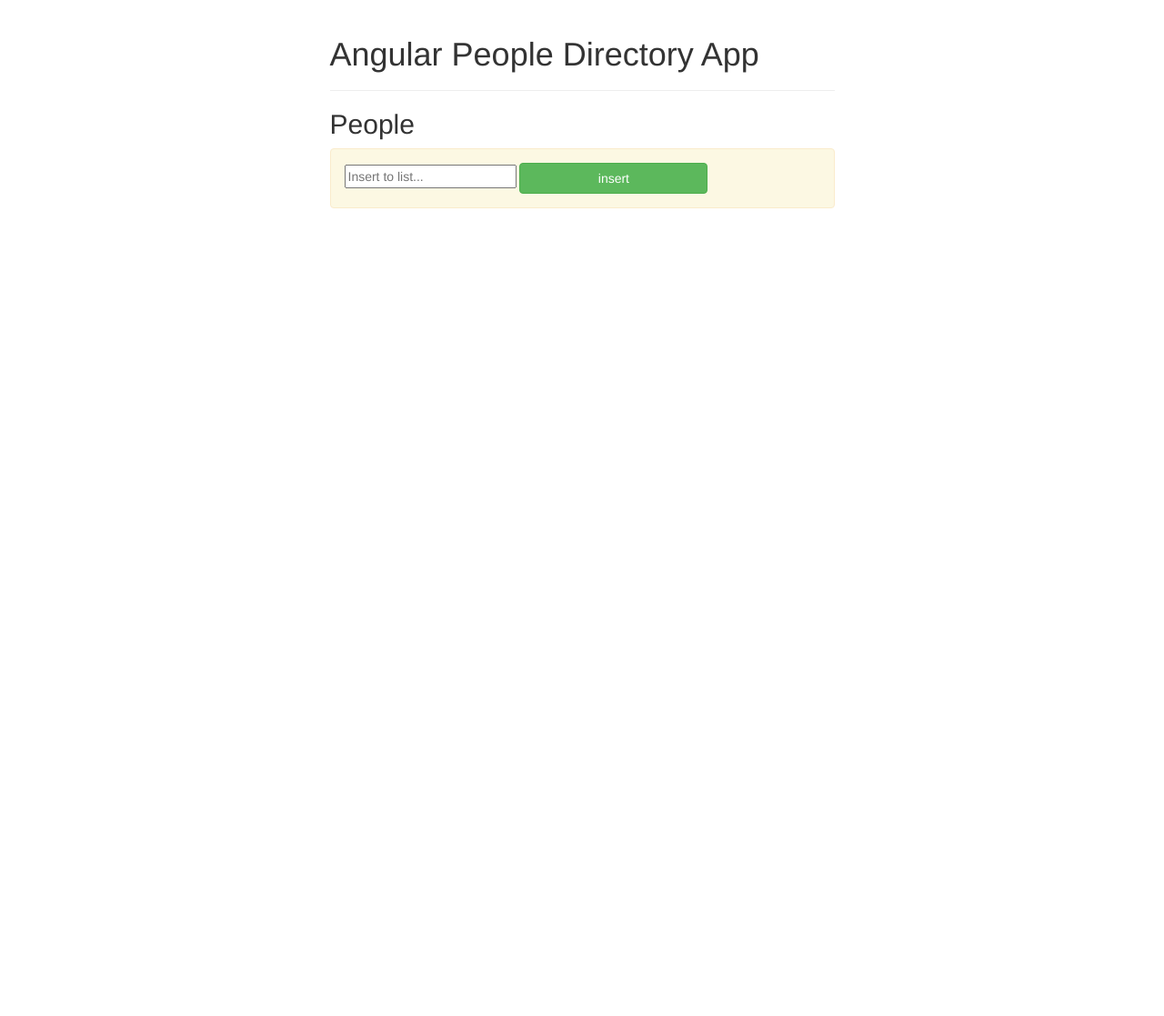
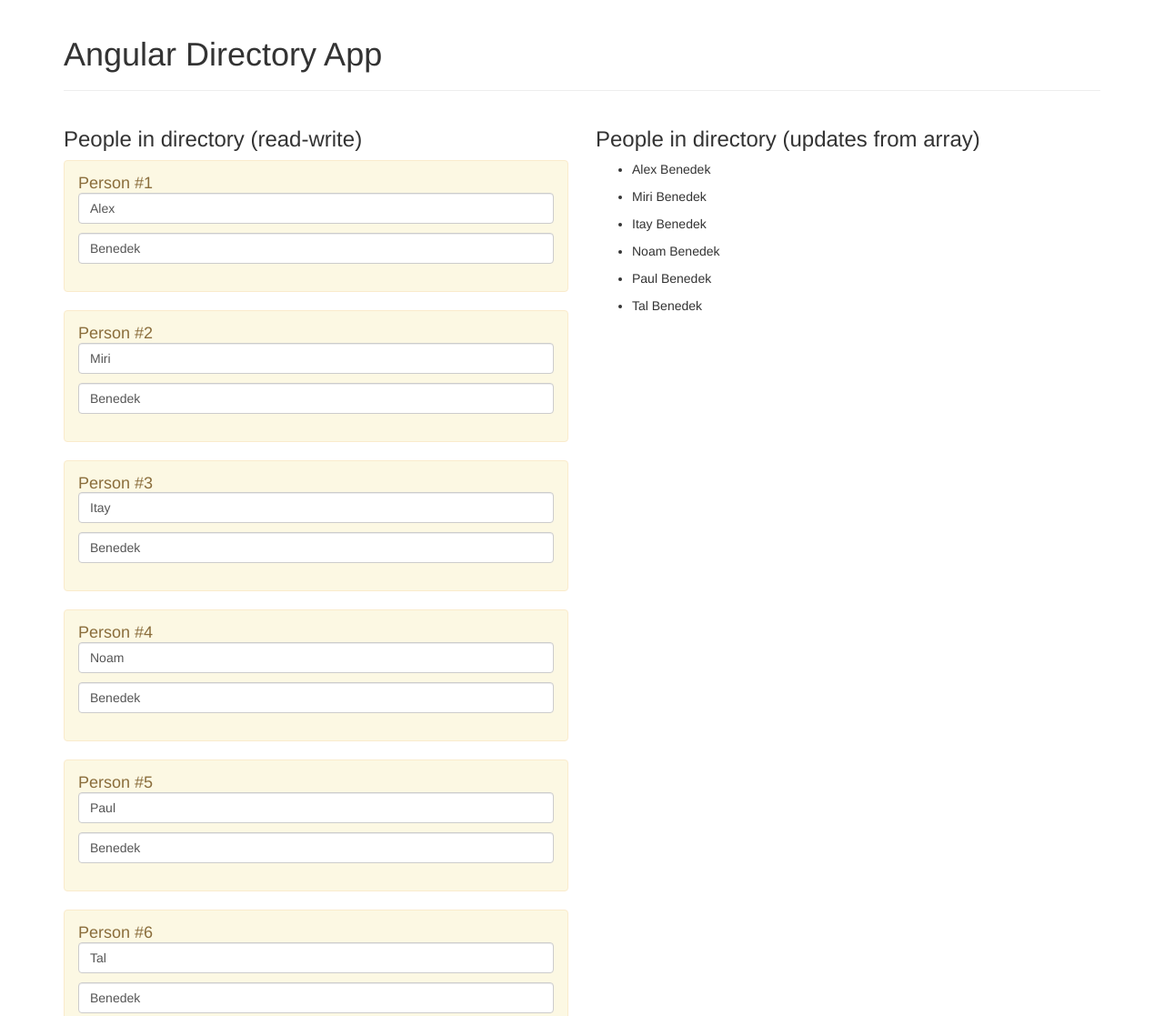
Before and after one commit to alexbnk/directoryApp, a website: page appView.html in a window 1280 px wide. Shown: the top 1117 px of the page at 91% size. Before the commit the page ends 800 px from the top, so only its background shows below. Drawn offline with nearby package versions, Linux system fonts and the light colour scheme.

Commit message:
full MVC used to show people in directory, started the two way binding for dynamically update the view from changed data , still needs work

```diff
--- a/appCtrl.js
+++ b/appCtrl.js
@@ -0,0 +1,5 @@
+
+app.controller('directoryCtrl', function($scope,directoryService){
+$scope.people = directoryService.people;
+
+});
--- a/appMdl.js
+++ b/appMdl.js
@@ -0,0 +1,20 @@
+app.service('directoryService', function () {
+
+  var people = [
+{firstName: "Alex",
+lastName : "Benedek"},
+{firstName: "Miri",
+lastName : "Benedek"},
+{firstName: "Itay",
+lastName : "Benedek"},
+{firstName: "Noam",
+lastName : "Benedek"},
+{firstName: "Paul",
+lastName : "Benedek"},
+{firstName: "Tal",
+lastName : "Benedek"}
+  ];
+
+return {people: people};
+
+})
--- a/appView.html
+++ b/appView.html
@@ -9,13 +9,44 @@
   </head>
   <body ng-app="directoryApp">
 <div class="container">
+  <div class="page-header">
+    <h1>Angular Directory App </i></h1>
+  </div>
     <div class="row">
-        <div class="col-md-6 col-md-offset-3">
-          <div class="page-header">
-            <h1>Angular People Directory App </i></h1>
+        <div class="col-md-6 ">
+
+
+
+          <div class="section" >
+            <h3> People in directory (read-write)</h3>
+              <div  ng-controller="directoryCtrl">
+                  <div class="card w-75 alert alert-warning" role="alert" ng-repeat="fullname in people track by $index" >
+                    <div class="card-block">
+                      <div class="form-group no-border person">
+                        <h4>Person #{{$index + 1}} <input class="form-control" type="text" name="firstNameField" value="{{fullname.firstName}}" ></h4>
+                        <input class="form-control" type="text" name="lastNameField" value="{{fullname.lastName}}">
+                    </div>
+                  </div>
           </div>
+        </div>
+</div>
+</div>
 
-<div class="section" ng-controller="appCtrl">
+    <div class="col-md-6 ">
+
+        <div class="section" >
+          <h3> People in directory (updates from array)</h3>
+            <div ng-controller="directoryCtrl">
+                <ul ng-repeat="name in people" >
+                    <li> {{name.firstName}} {{name.lastName}}</li>
+                  </ul>
+
+                  </div>
+                </div>
+
+
+
+          <!-- <div class="section" ng-controller="directoryCtrl">
             <h2>People</h2>
 
             <div class="alert alert-warning" role="alert" >
@@ -26,7 +57,7 @@
 
             </div>
           </div>
-</div>
+        </div> -->
 
 </div>
 </div>
@@ -40,3 +71,5 @@
 <!-- initialization scripts -->
 <script src="node_modules/angular/angular.js"></script>
 <script src="app.js"></script>
+<script src="appMdl.js"></script>
+<script src="appCtrl.js"></script>
--- a/package.json
+++ b/package.json
@@ -9,6 +9,7 @@
   "author": "",
   "license": "ISC",
   "dependencies": {
+    "angular": "^1.6.2",
     "bootstrap": "^3.3.7"
   }
 }
```
